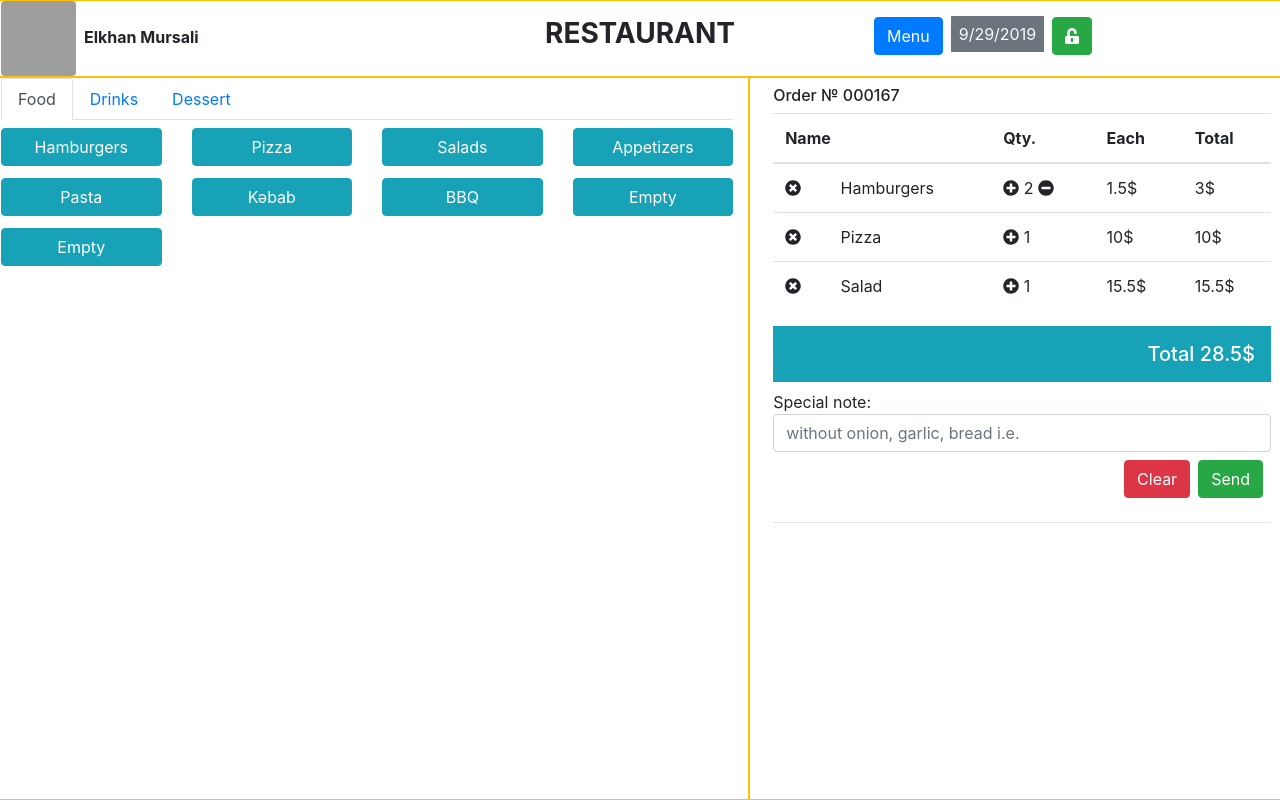
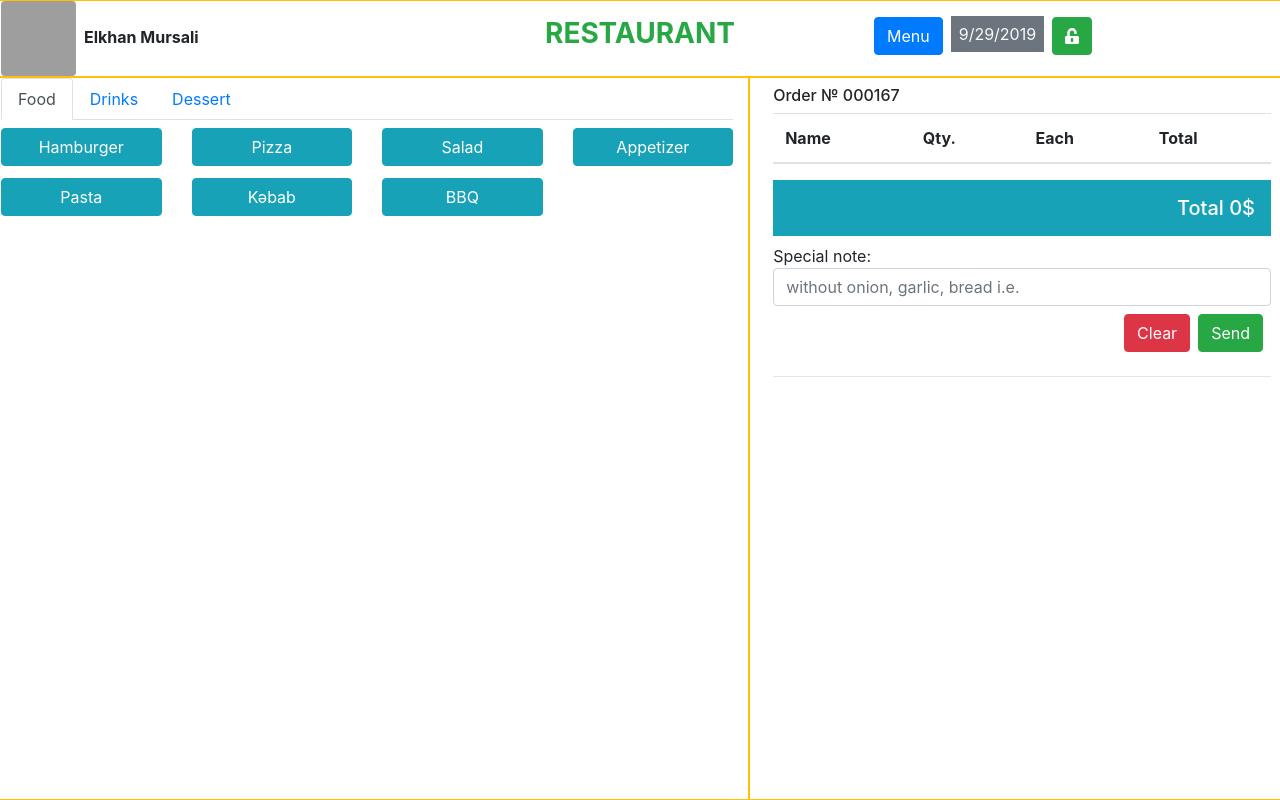
Before and after one commit to EKOLX/Restaurant, a React (Create React App) app in the folder Restaurant/: page / in a window 1280 px wide. Built offline with nearby package versions, Linux system fonts and the light colour scheme; grey boxes are pictures that could not be loaded.

Commit message:
Adding communication service, developing Order compt and other, styling

```diff
--- a/Restaurant/package.json
+++ b/Restaurant/package.json
@@ -9,7 +9,6 @@
     "bootstrap": "^4.3.1",
     "jquery": "^3.4.1",
     "popper.js": "^1.15.0",
-    "radium": "^0.26.0",
     "react": "^16.10.0",
     "react-dom": "^16.10.0",
     "react-scripts": "3.1.2"
--- a/Restaurant/src/components/desk.jsx
+++ b/Restaurant/src/components/desk.jsx
@@ -30,8 +30,9 @@ const DeskComponent = props => {
       cells.push(
         <div key={itemIndex} className="col-md-3 mt-2 mb-1">
           <ItemComponent
+            id={props.menuItems[itemIndex].id}
             title={props.menuItems[itemIndex].title}
-            id={props.menuItems[itemIndex].id}
+            price={props.menuItems[itemIndex].price}
           />
         </div>
       );
--- a/Restaurant/src/components/home/header.jsx
+++ b/Restaurant/src/components/home/header.jsx
@@ -33,7 +33,7 @@ export default class HeaderComponent extends Component {
           <span className="font-weight-bold">{this.state.userFullName}</span>
         </div>
         <div className="col-md-4 p-3">
-          <h3 className="text-uppercase font-weight-bold text-center">
+          <h3 className="text-uppercase font-weight-bold text-center text-success">
             {this.state.title}
           </h3>
         </div>
--- a/Restaurant/src/components/home/home.css
+++ b/Restaurant/src/components/home/home.css
@@ -5,3 +5,8 @@
 .hidden {
   display: none;
 }
+
+.table-responsive {
+  max-height: 300px;
+  overflow-y: auto;
+}
--- a/Restaurant/src/components/home/menu.jsx
+++ b/Restaurant/src/components/home/menu.jsx
@@ -4,25 +4,24 @@ import DeskComponent from "../desk";
 class MenuComponent extends Component {
   state = {
     foodItems: [
-      { id: 1, title: "Hamburgers" },
-      { id: 2, title: "Pizza" },
-      { id: 3, title: "Salads" },
-      { id: 4, title: "Appetizers" },
-      { id: 5, title: "Pasta" },
-      { id: 6, title: "Kəbab" },
-      { id: 7, title: "BBQ" },
-      { id: 8, title: "Empty" },
-      { id: 9, title: "Empty" }
+      { id: 1, title: "Hamburger", price: 1.5 },
+      { id: 2, title: "Pizza", price: 10 },
+      { id: 3, title: "Salad", price: 3.5 },
+      { id: 4, title: "Appetizer", price: 5 },
+      { id: 5, title: "Pasta", price: 15 },
+      { id: 6, title: "Kəbab", price: 20 },
+      { id: 7, title: "BBQ", price: 17 }
     ],
     drinksItems: [
-      { id: 1, title: "Beer" },
-      { id: 2, title: "Empty" },
-      { id: 3, title: "Empty" }
+      { id: 21, title: "Water", price: 1 },
+      { id: 22, title: "Juice", price: 2.5 },
+      { id: 23, title: "Tea", price: 1.5 },
+      { id: 24, title: "Wine", price: 9 }
     ],
     dessertItems: [
-      { id: 1, title: "Ice Cream" },
-      { id: 2, title: "Pie" },
-      { id: 3, title: "Empty" }
+      { id: 41, title: "Ice Cream", price: 2.5 },
+      { id: 42, title: "Pie", price: 5 },
+      { id: 43, title: "Tiramisu", price: 6.5 }
     ]
   };
 
--- a/Restaurant/src/components/home/order.jsx
+++ b/Restaurant/src/components/home/order.jsx
@@ -6,16 +6,32 @@ import {
   faMinusCircle
 } from "@fortawesome/free-solid-svg-icons";
 import "./home.css";
+import { orderService } from "../../services/communicationService";
 
 export default class OrderComponent extends Component {
   state = {
-    orders: [
-      { id: 1, name: "Hamburgers", quantity: 2, price: 1.5, total: 3 },
-      { id: 2, name: "Pizza", quantity: 1, price: 10, total: 10 },
-      { id: 3, name: "Salad", quantity: 1, price: 15.5, total: 15.5 }
-    ],
+    orders: [],
     note: ""
   };
+
+  //subscription;
+
+  componentDidMount() {
+    this.subscription = orderService.getOrder().subscribe(newOrder => {
+      const orders = [...this.state.orders];
+      const order = orders.find(o => o.id === newOrder.id);
+      if (order) {
+        const quantity = ++order.quantity;
+        order.total = quantity * order.price;
+      } else orders.push(newOrder);
+
+      this.setState({ orders });
+    });
+  }
+
+  componentWillUnmount() {
+    this.subscription.unsubscribe();
+  }
 
   orderDeleteHandler = id => {
     const orders = [...this.state.orders];
@@ -26,20 +42,31 @@ export default class OrderComponent extends Component {
 
   orderAddHandler = id => {
     const orders = [...this.state.orders];
-    orders.find(o => o.id === id).quantity++;
+    const order = orders.find(o => o.id === id);
+    const quantity = ++order.quantity;
+    order.total = quantity * order.price;
+
     this.setState({ orders });
   };
 
   orderRemoveHandler = id => {
     let orders = [...this.state.orders];
     const order = orders.find(o => o.id === id);
-    if (order.quantity > 1) order.quantity--;
+    if (order.quantity > 1) {
+      const quantity = --order.quantity;
+      order.total = quantity * order.price;
+    }
 
     this.setState({ orders });
   };
 
   ordersClearHandler = () => {
     this.setState({ orders: [] });
+  };
+
+  ordersSendHandler = () => {
+    this.ordersClearHandler();
+    alert("Order has been sent for preparation.");
   };
 
   updateNoteText = event => {
@@ -124,7 +151,9 @@ export default class OrderComponent extends Component {
           >
             Clear
           </button>
-          <button className="btn btn-success">Send</button>
+          <button className="btn btn-success" onClick={this.ordersSendHandler}>
+            Send
+          </button>
         </div>
         <hr />
       </div>
--- a/Restaurant/src/components/item.jsx
+++ b/Restaurant/src/components/item.jsx
@@ -1,23 +1,21 @@
 import React from "react";
-import Radium from "radium";
+import { orderService } from "../services/communicationService";
 
 const ItemComponent = props => {
   const itemClickHandler = () => {
-    alert(`I will pass the ID ${props.id} to Order component!`);
-  };
-
-  const style = {
-    ":active": {
-      backgroundColor: "#065270",
-      color: "#ffffff"
-    }
+    orderService.sendOrder({
+      id: props.id,
+      name: props.title,
+      quantity: 1,
+      price: props.price,
+      total: props.price
+    });
   };
 
   return (
     <button
       type="button"
       className="btn btn-info btn-block"
-      style={style}
       onClick={itemClickHandler}
     >
       {props.title}
@@ -25,4 +23,4 @@ const ItemComponent = props => {
   );
 };
 
-export default Radium(ItemComponent);
+export default ItemComponent;
--- /dev/null
+++ b/Restaurant/src/services/communicationService.js
@@ -0,0 +1,9 @@
+import { Subject } from "rxjs";
+
+const orderSubject = new Subject();
+
+export const orderService = {
+  sendOrder: message => orderSubject.next(message),
+  getOrder: () => orderSubject.asObservable(),
+  clearOrder: () => orderSubject.next()
+};
```
Also changed, not shown: Restaurant/public/restaurant_screenshot.jpg (added), 1 other file (tests, documents, lock files or other folders).
